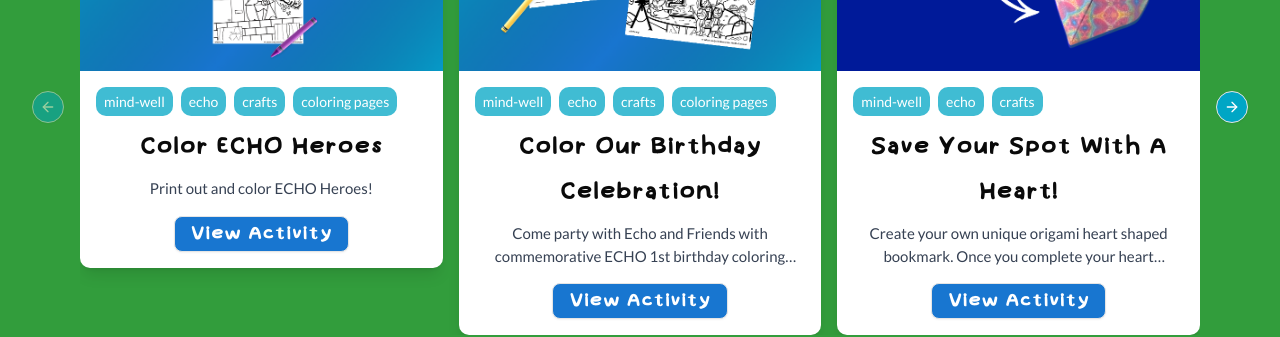
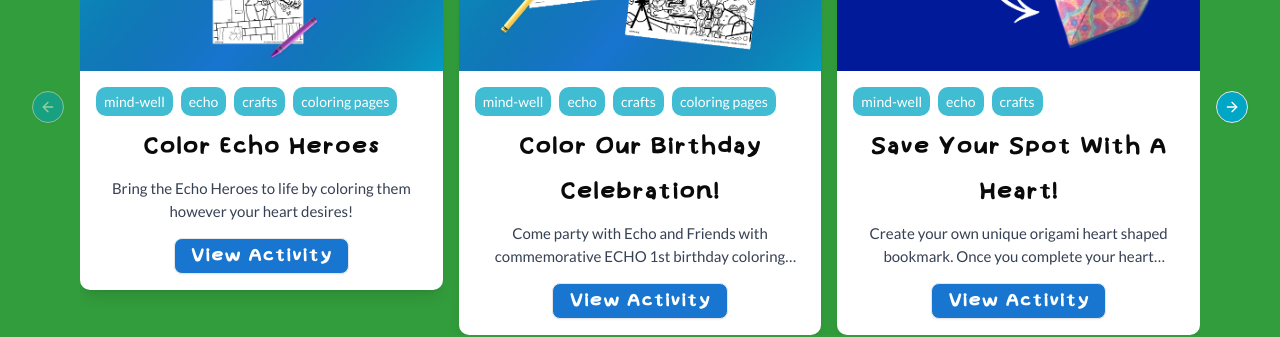
Before and after one commit to ganning127/echo_website, a Next.js app: page / in a window 1280 px wide. Shown: the part 1280-1617 px from the top of the page. Built offline with nearby package versions, Linux system fonts and the light colour scheme; no server answers; grey boxes are pictures that could not be loaded.

Commit message:
coloring page updates

```diff
--- a/src/content/blog/Echo-Heroes-team-up-with-the-Waikele-Community-Association.mdx
+++ b/src/content/blog/Echo-Heroes-team-up-with-the-Waikele-Community-Association.mdx
@@ -1,5 +1,5 @@
 ---
-title: "Echo Heroes team up with the Waikele Community Association"
+title: "Echo Heroes Team Up With The Waikele Community Association"
 date: "2026-10-08"
 author: "ECHO Team"
 image: "/Blog_thumbnails/EchoHerosCollab.jpg"
--- a/src/lib/activities.json
+++ b/src/lib/activities.json
@@ -1,9 +1,9 @@
 [
           {
-    "title": "Color ECHO Heroes",
+    "title": "Color Echo Heroes",
     "slug": "echo-heroes-coloring-sheet",
     "preview": "/ActivityPreview/heroes_coloring_pages_preview.png",
-    "description": "Print out and color ECHO Heroes!",
+    "description": "Bring the Echo Heroes to life by coloring them however your heart desires!",
     "link": "/make/ECHO_Heroes_Coloring_Sheet.pdf",
     "downloadLabel": "Print Coloring Sheets",
     "image": "/ActivityPreview/heroes_coloring_pages_thumbnail.png",
```
